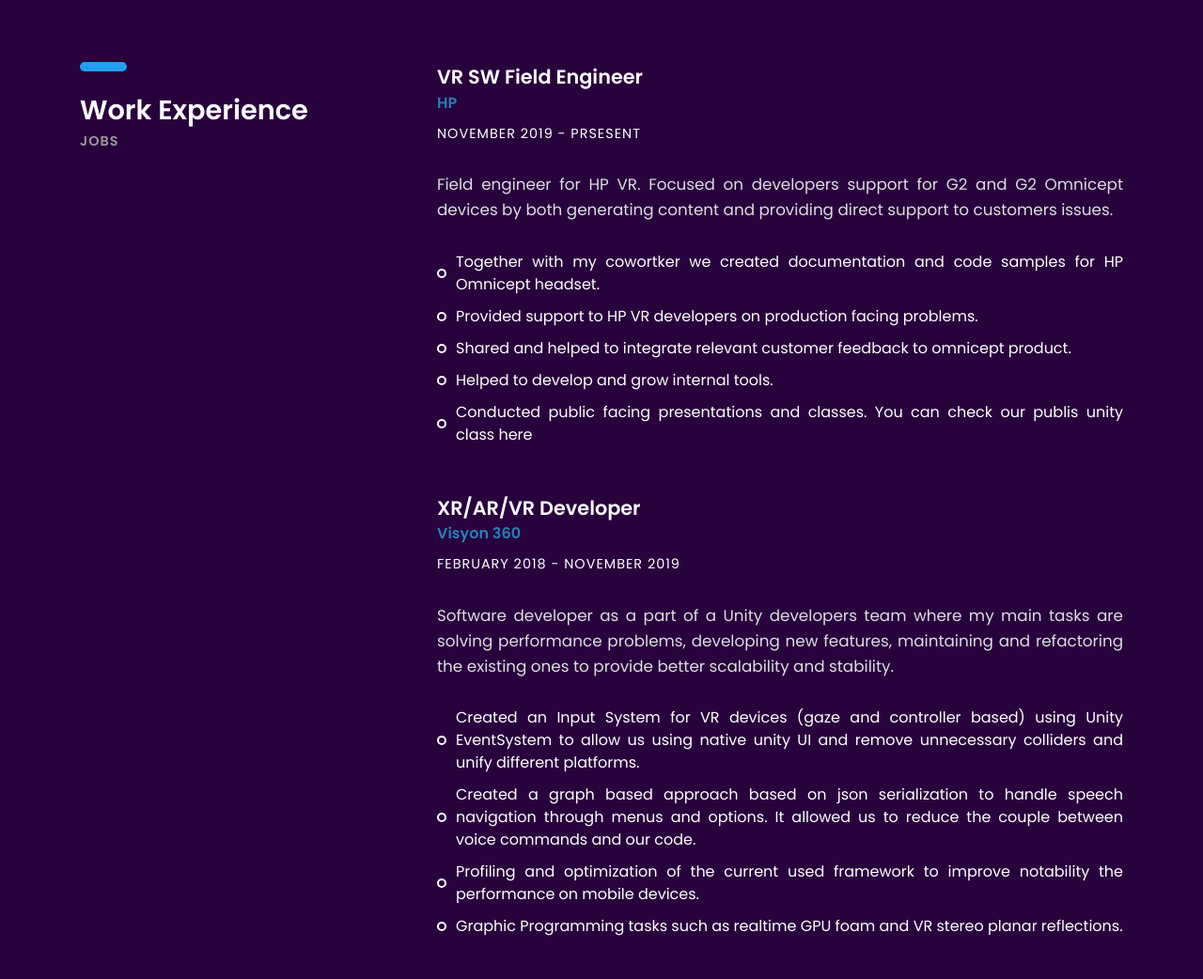
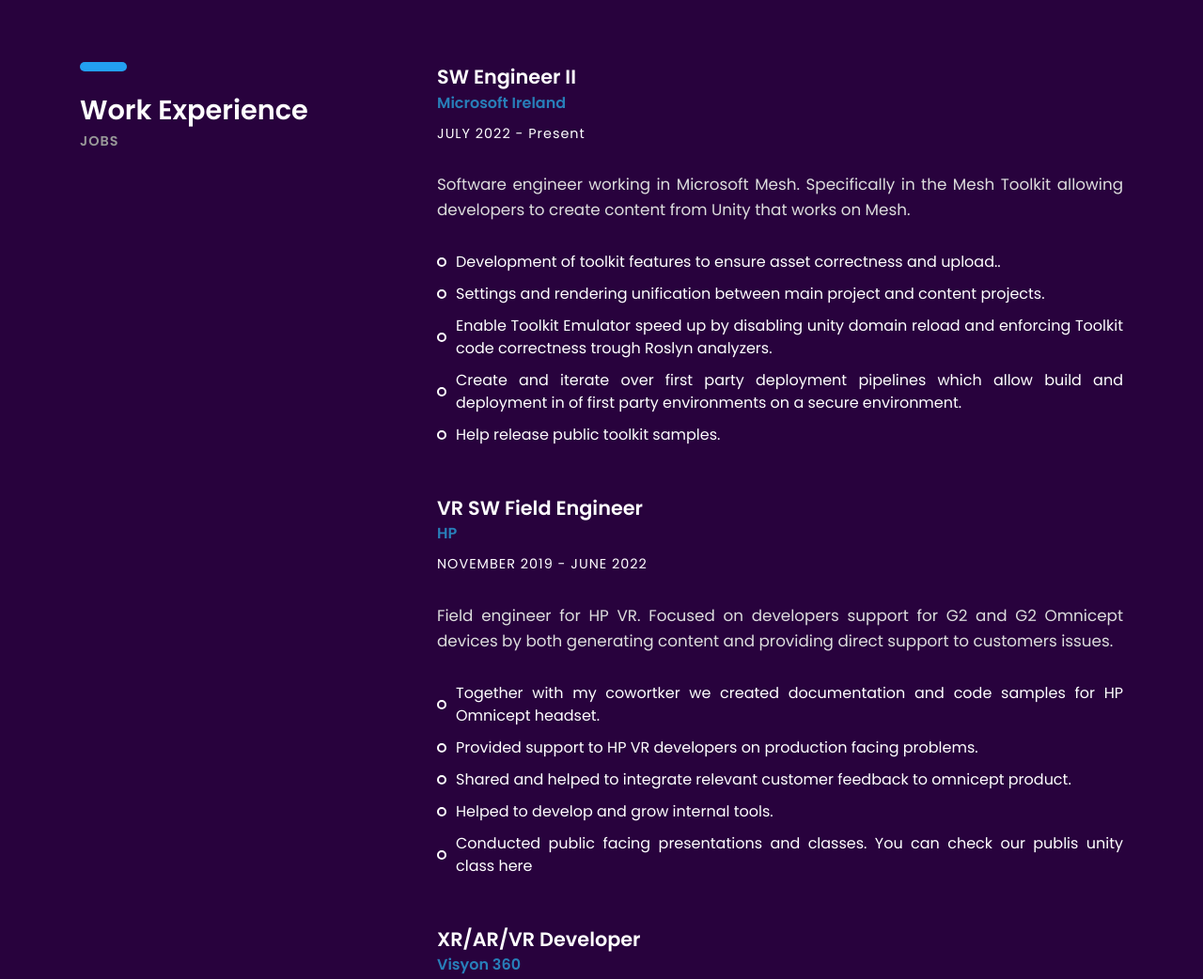
Before and after one commit to sigr3s/sigr3s.github.io, a plain HTML site: page index.html in a window 1280 px wide. Shown: the part 3640-4682 px from the top of the page at 94% size. Drawn offline with Linux system fonts and the light colour scheme; files whose address does not match are found by name.

Commit message:
Update CV 2024

```diff
--- a/index.html
+++ b/index.html
@@ -416,9 +416,25 @@
 				<div class="col-sm-8 justify">
 
 					<div class="experience margin-b-50">
+						<h4><b>SW Engineer II</b></h4>
+						<h5 class="font-yellow"><b>Microsoft Ireland</b></h5>
+						<h6 class="margin-t-10">JULY 2022 - Present</h6>
+						<p class="font-semi-white margin-tb-30">
+						Software engineer working in Microsoft Mesh. Specifically in the Mesh Toolkit allowing developers to create content from Unity that works on Mesh.
+						</p>
+						<ul class="list margin-b-30">
+							<li>Development of toolkit features to ensure asset correctness and upload..</li>
+							<li>Settings and rendering unification between main project and content projects.</li>
+							<li>Enable Toolkit Emulator speed up by disabling unity domain reload and enforcing Toolkit code correctness trough Roslyn analyzers.</li>
+							<li>Create and iterate over first party deployment pipelines which allow build and deployment in of first party environments on a secure environment.</li>
+							<li>Help release public toolkit samples. </li>
+						</ul>
+					</div><!-- experience -->
+
+					<div class="experience margin-b-50">
 						<h4><b>VR SW Field Engineer</b></h4>
 						<h5 class="font-yellow"><b>HP</b></h5>
-						<h6 class="margin-t-10">NOVEMBER 2019 - PRSESENT</h6>
+						<h6 class="margin-t-10">NOVEMBER 2019 - JUNE 2022</h6>
 						<p class="font-semi-white margin-tb-30">
 						Field engineer for HP VR. Focused on developers support for G2 and G2 Omnicept devices by both generating content and providing direct support to customers issues.
 						</p>
```
Also changed, not shown: 1 other file.
